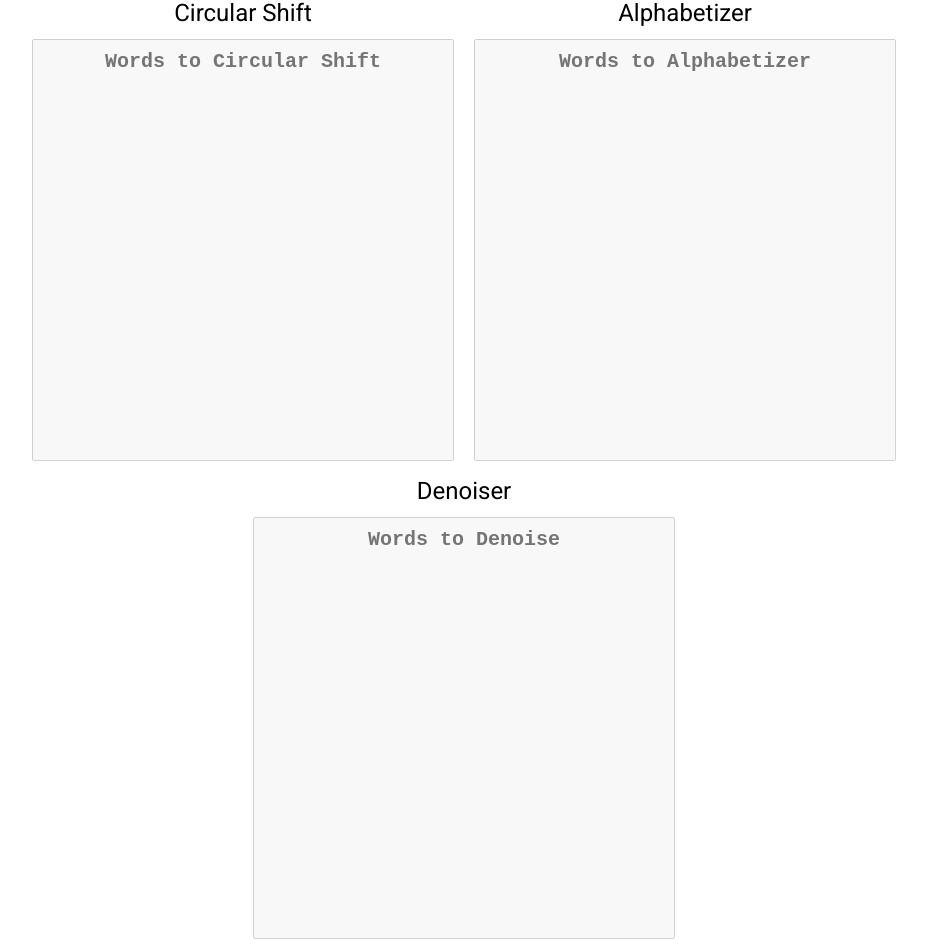
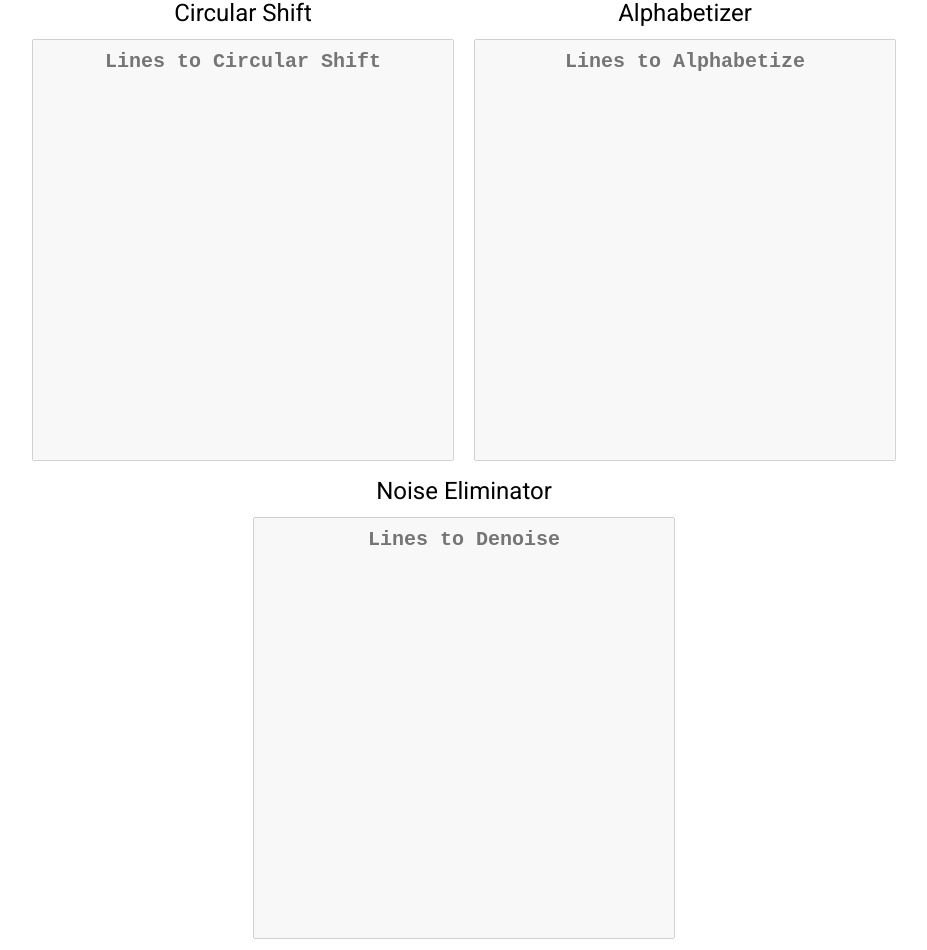
Before and after one commit to SaranSundar/SearchEngine, a React (Create React App) app: page /indexes in a window 1280 px wide. Shown: the part 421-1371 px from the top of the page, without its empty margins (176-1103 px from the left). Built offline with nearby package versions, Linux system fonts and the light colour scheme.

Commit message:
store transformation of multiple lines when alphabetizing and denoising

```diff
--- a/src/backend/Alphabetizer.js
+++ b/src/backend/Alphabetizer.js
@@ -2,31 +2,30 @@ class Alphabetizer {
 
   /**
    * Creates an Alphabetizer object with internal storage for the lines that
-   * it needs to alphabetize. Defaults the input line array to null.
+   * it needs to alphabetize.
    */
   constructor() {
-    this.srcTextLines = null;
+    this.alphabetizedLines = [];
   }
 
   /**
-   * Assigns the array of lines that will be processed by the alphabetizer.
+   * Adds lines to be sorted to currently alphabetized lines. Then alphabetizes all lines.
    * @param lines An array of strings.
    */
-  setInputLines(lines) {
-    this.srcTextLines = lines;
+  alphabetize(lines) {
+    this.alphabetizedLines = this.alphabetizedLines.concat(lines);
+    this.alphabetizedLines.sort();
+
+    return this.getAlphabetizedLines();
   }
 
   /**
-   * Returns a sorted version of the currently cached lines of text. Returns an empty
-   * array if the cached array is null or empty.
+   * Returns a sorted version of the currently cached lines of text.
    * @returns {[]} An array of strings.
    */
   getAlphabetizedLines() {
-    if (this.srcTextLines === null || this.srcTextLines.length === 0)
-      return [];
-
     // Create a copy of the source array, then sort and return it.
-    return [...this.srcTextLines].sort();
+    return this.alphabetizedLines.concat();
   }
 
 }
--- a/src/backend/Denoiser.js
+++ b/src/backend/Denoiser.js
@@ -2,32 +2,35 @@ class Denoiser {
 
   /**
    * Creates an Alphabetizer object with internal storage for the lines that
-   * it needs to denoise. Defaults the input line array to null.
+   * it needs to denoise.
    */
   constructor() {
-    this.srcTextLines = null;
+    this.denoisedLines = [];
+    this.noiseWords = ['and', 'or', 'the', 'but', 'of', 'so']
   }
 
   /**
    * Assigns the array of lines that will be processed by the denoiser.
    * @param lines An array of strings.
    */
-  setInputLines(lines) {
-    this.srcTextLines = lines;
+  denoise(lines) {
+    this.denoisedLines = lines.concat();
+    for(let i = 0; i < this.denoisedLines.length; i++) {
+      if(this.noiseWords.includes(this.denoisedLines[i].split(" ")[0].toLowerCase())) {
+        this.denoisedLines.splice(i, 1);
+        i--;
+      }
+    }
+
+    return this.getDenoisedLines();
   }
 
   /**
-   * Returns a denoised version of the currently cached lines of text. Returns an empty
-   * array if the cached array is null or empty.
+   * Returns a denoised version of the currently cached lines of text.
    * @returns {[]} An array of strings.
    */
   getDenoisedLines() {
-    // TODO: Implement
-    if (this.srcTextLines === null || this.srcTextLines.length === 0)
-      return [];
-
-    // Create a copy of the source array, then return it.
-    return [...this.srcTextLines];
+    return this.denoisedLines;
   }
 
 }
--- a/src/components/Indexes/Indexes.js
+++ b/src/components/Indexes/Indexes.js
@@ -28,12 +28,12 @@ class Indexes extends Component {
     startShifts = () => {
         this.circularShift.setInputLine(this.state.search);
         let circularShifts = this.circularShift.getShiftedLines();
+        console.log(circularShifts);
 
-        this.alphaShift.setInputLines(circularShifts);
-        let alphaShifts = this.alphaShift.getAlphabetizedLines();
-
-        this.denoiseShift.setInputLines(alphaShifts);
-        let denoisedShifts = this.denoiseShift.getDenoisedLines();
+        let alphaShifts = this.alphaShift.alphabetize(circularShifts);
+        console.log(alphaShifts);
+        let denoisedShifts = this.denoiseShift.denoise(alphaShifts);
+        console.log(denoisedShifts);
 
         this.outputShifts(circularShifts, alphaShifts, denoisedShifts);
     };
@@ -79,7 +79,7 @@ class Indexes extends Component {
                             rows={30}
                             className="Indexes-TextArea"
                             aria-label="circular_shift"
-                            placeholder="Words to Circular Shift"
+                            placeholder="Lines to Circular Shift"
                             value={this.state.circularShifts}
                         />
                     </Grid>
@@ -92,20 +92,20 @@ class Indexes extends Component {
                             rows={30}
                             className="Indexes-TextArea"
                             aria-label="alphabetizer"
-                            placeholder="Words to Alphabetizer"
+                            placeholder="Lines to Alphabetize"
                             value={this.state.alphaShifts}
                         />
                     </Grid>
                     <Grid item>
                         <Typography className="Indexes-Grid-Title" variant="h5" component="h4">
-                            Denoiser
+                            Noise Eliminator
                         </Typography>
                         <TextareaAutosize
                             disabled={true}
                             rows={30}
                             className="Indexes-TextArea"
                             aria-label="denoiser"
-                            placeholder="Words to Denoise"
+                            placeholder="Lines to Denoise"
                             value={this.state.denoiseShifts}
                         />
                     </Grid>
```
